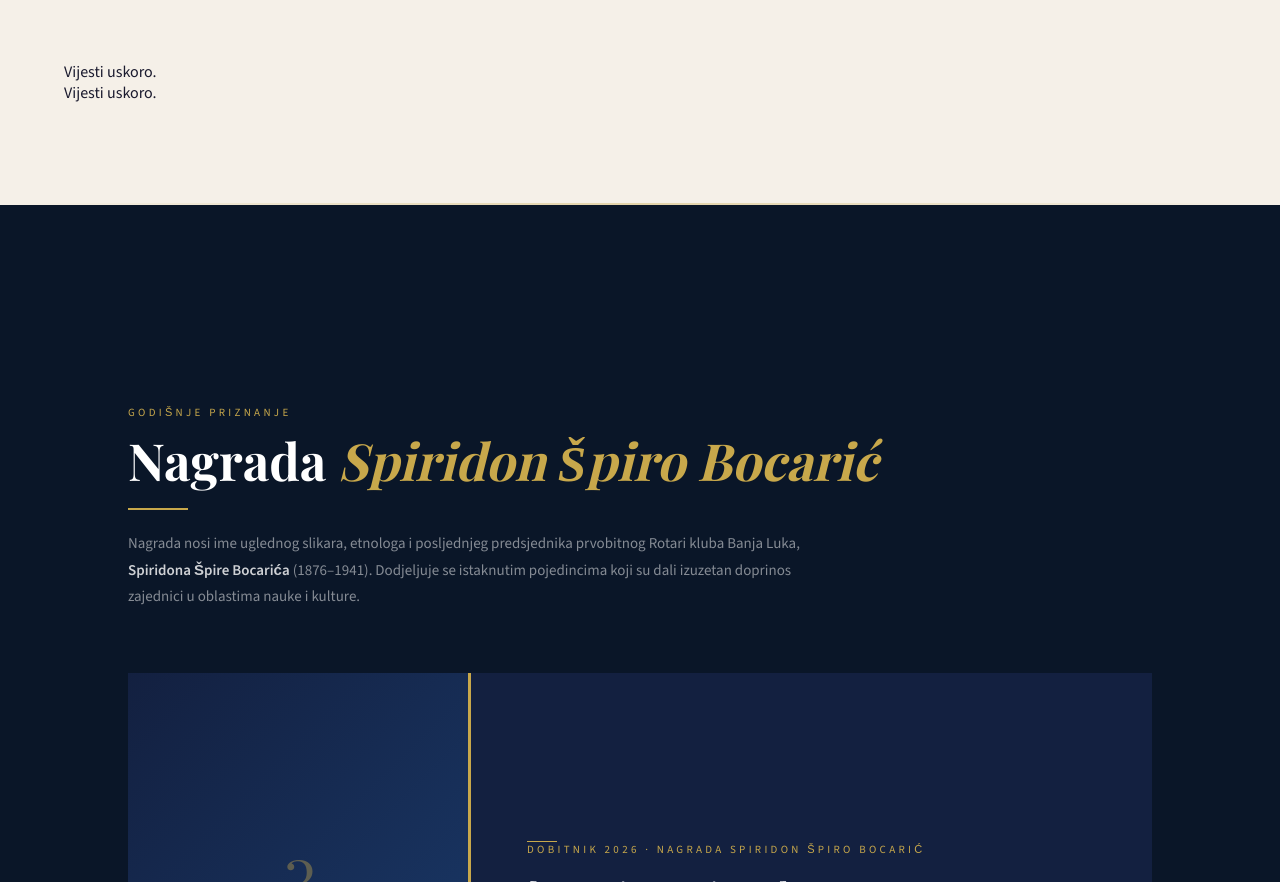
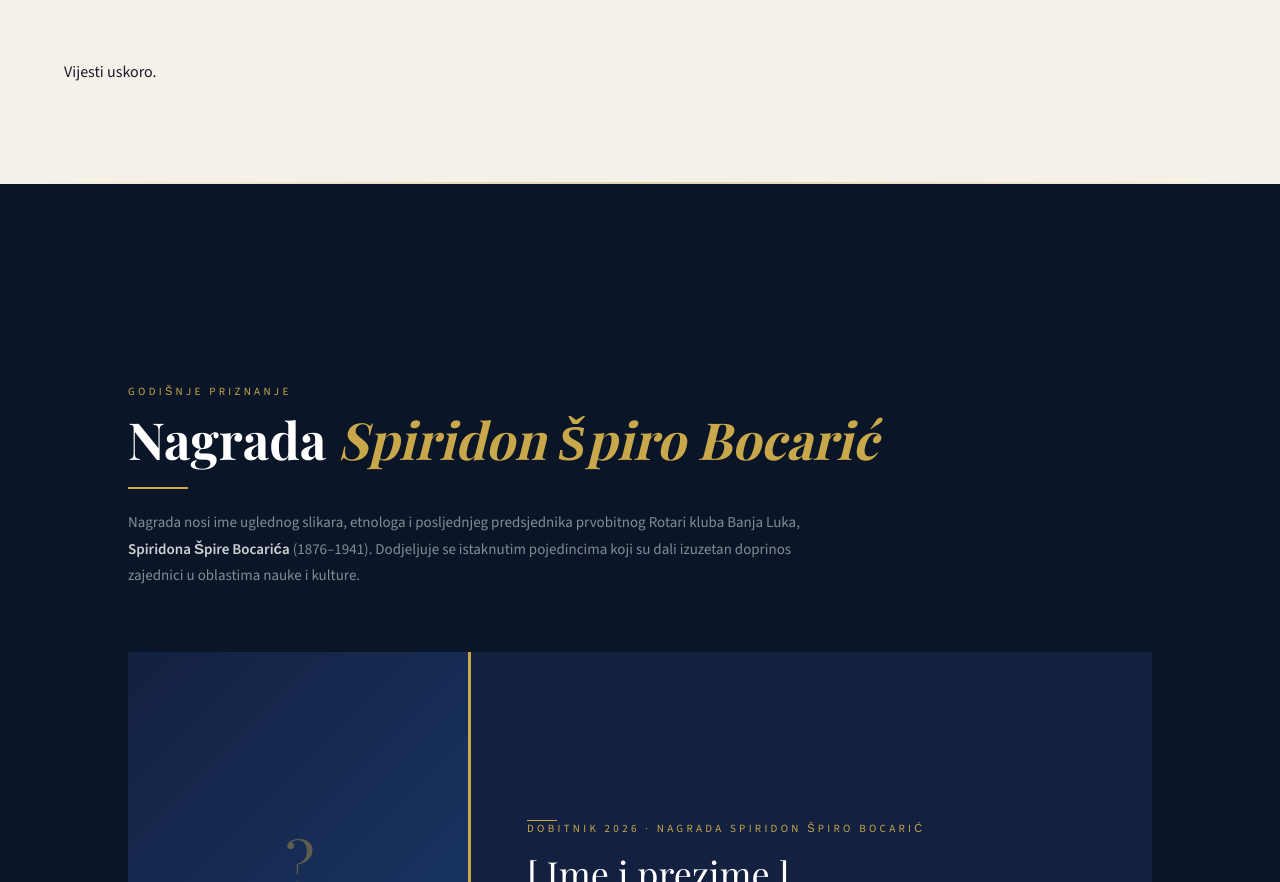
Before and after one commit to rcbanjaluka/rcbanjaluka, an Eleventy site: page index.njk in a window 1280 px wide. Shown: the part 4091-4973 px from the top of the page. Built offline with nearby package versions, Linux system fonts and the light colour scheme; Eleventy itself is replaced by a stand-in of ours; files that its build step writes are made by us from their sources; files whose address does not match are found by name; a web font is replaced by a local one.

Commit message:
Update index.njk

```diff
--- a/index.njk
+++ b/index.njk
@@ -1728,7 +1728,6 @@
 {%- else %}
     <p class="sr">Vijesti uskoro.</p>
     <p class="en">News coming soon.</p>
-<p class="sr">Vijesti uskoro.</p>
 {%- endif %}
   </div>
 </section>
```
